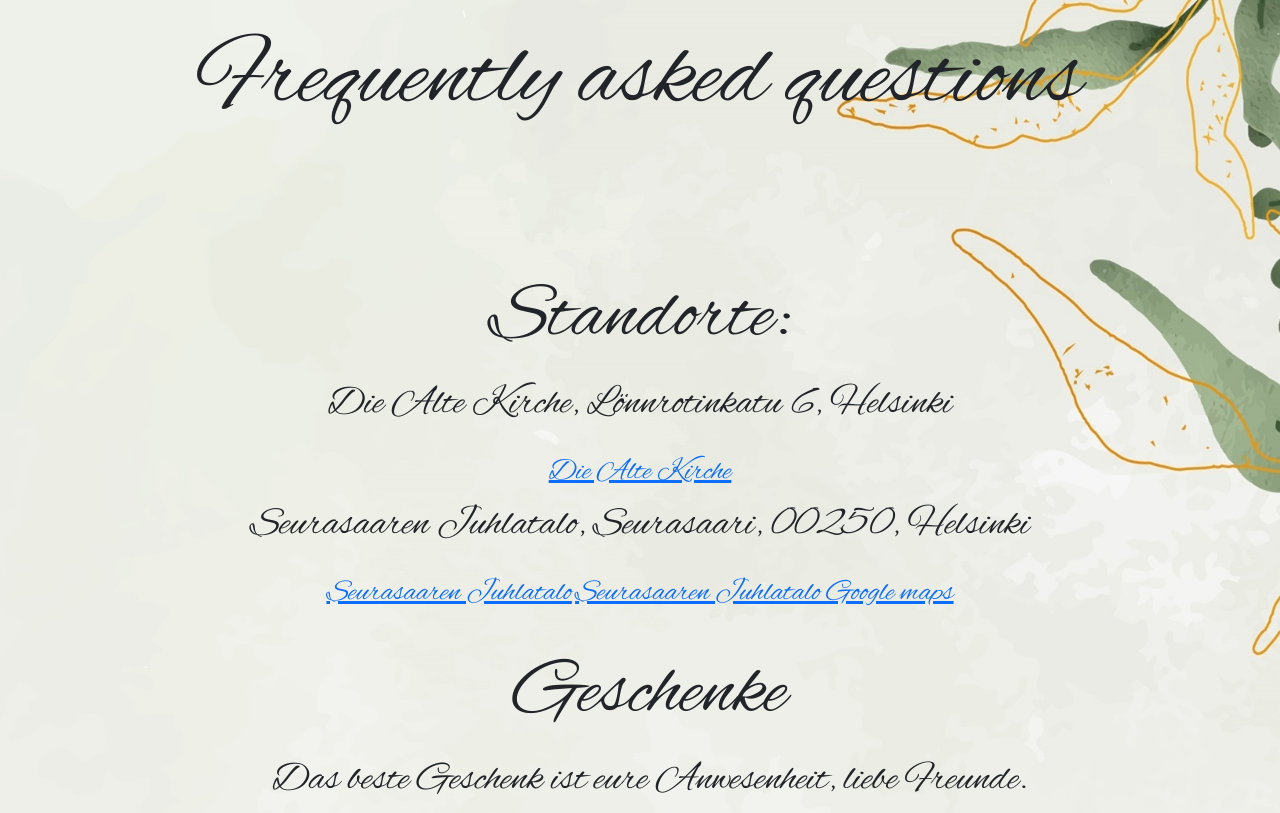
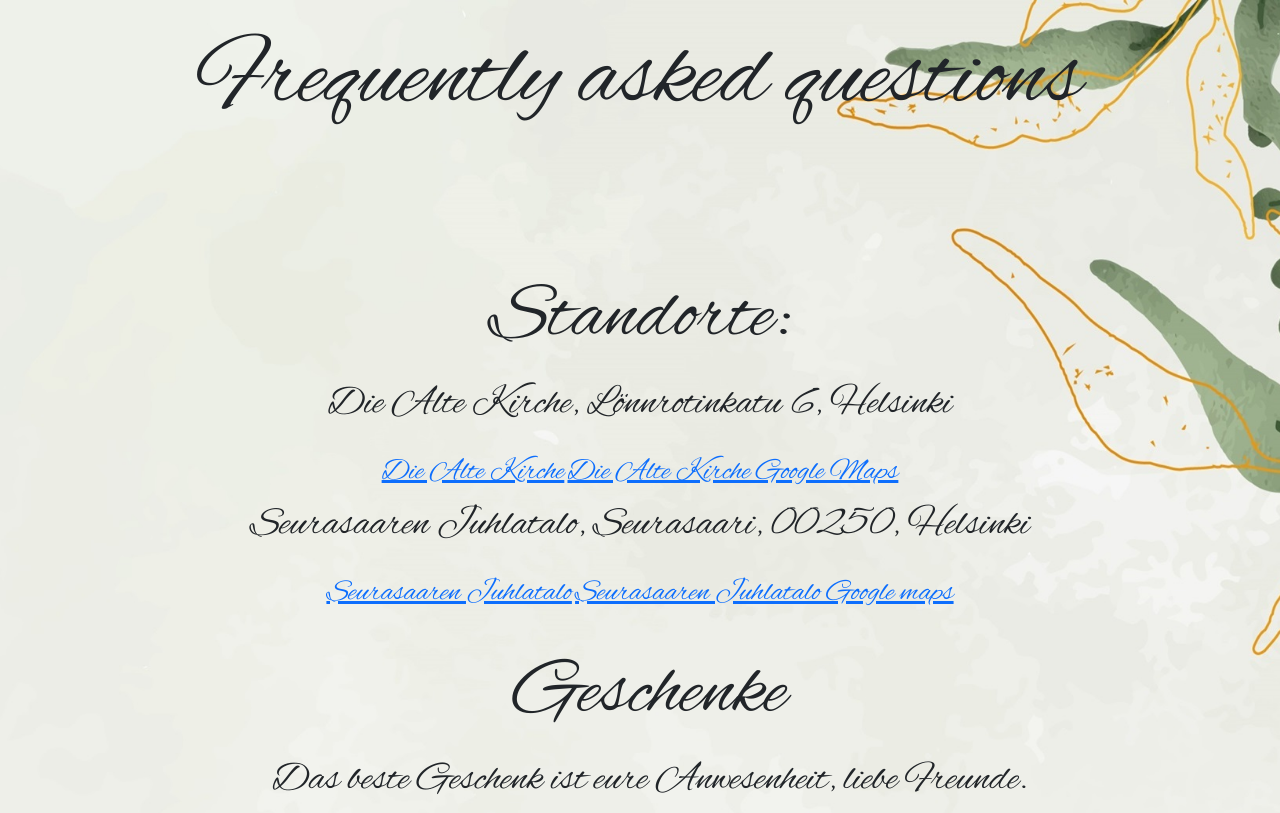
Before and after one commit to JanneMaria/h-t, a plain HTML site: page faqde.html in a window 1280 px wide. Shown: the top 813 px of the page. Drawn offline with nearby package versions, Linux system fonts and the light colour scheme.

Commit message:
Update faqde.html

```diff
--- a/faqde.html
+++ b/faqde.html
@@ -18,6 +18,7 @@
 				<h2>Standorte:</h2>
 				<p>Die Alte Kirche, Lönnrotinkatu 6, Helsinki</p>
 				<a href="https://www.helsinginseurakunnat.fi/vanhakirkko.html.stx" target="_blank"> Die Alte Kirche</a>
+				<a href="https://www.google.fi/maps/place/Vanha+kirkko/@60.1664569,24.9367229,17z/data=!3m1!4b1!4m6!3m5!1s0x469209a621f3c6cb:0xf3e2e59786db5204!8m2!3d60.1664569!4d24.9392978!16s%2Fm%2F0h3lc07?entry=ttu" target="_blank">Die Alte Kirche Google Maps</a>
 				<p>Seurasaaren Juhlatalo, Seurasaari, 00250, Helsinki</p>
 				<a href="https://www.seurasaarenjuhlatalo.fi" target="_blank"> Seurasaaren Juhlatalo</a>
 				<a href="https://www.google.fi/maps/place/Seurasaaren+Juhlatalo/@60.1811933,24.881222,17z/data=!3m1!4b1!4m6!3m5!1s0x46920b60a9a1d1a9:0x8e7bcd80370c38bc!8m2!3d60.1811933!4d24.8837969!16s%2Fg%2F11v40cvnxz?entry=ttu" target="_blank">Seurasaaren Juhlatalo Google maps</a>
```
